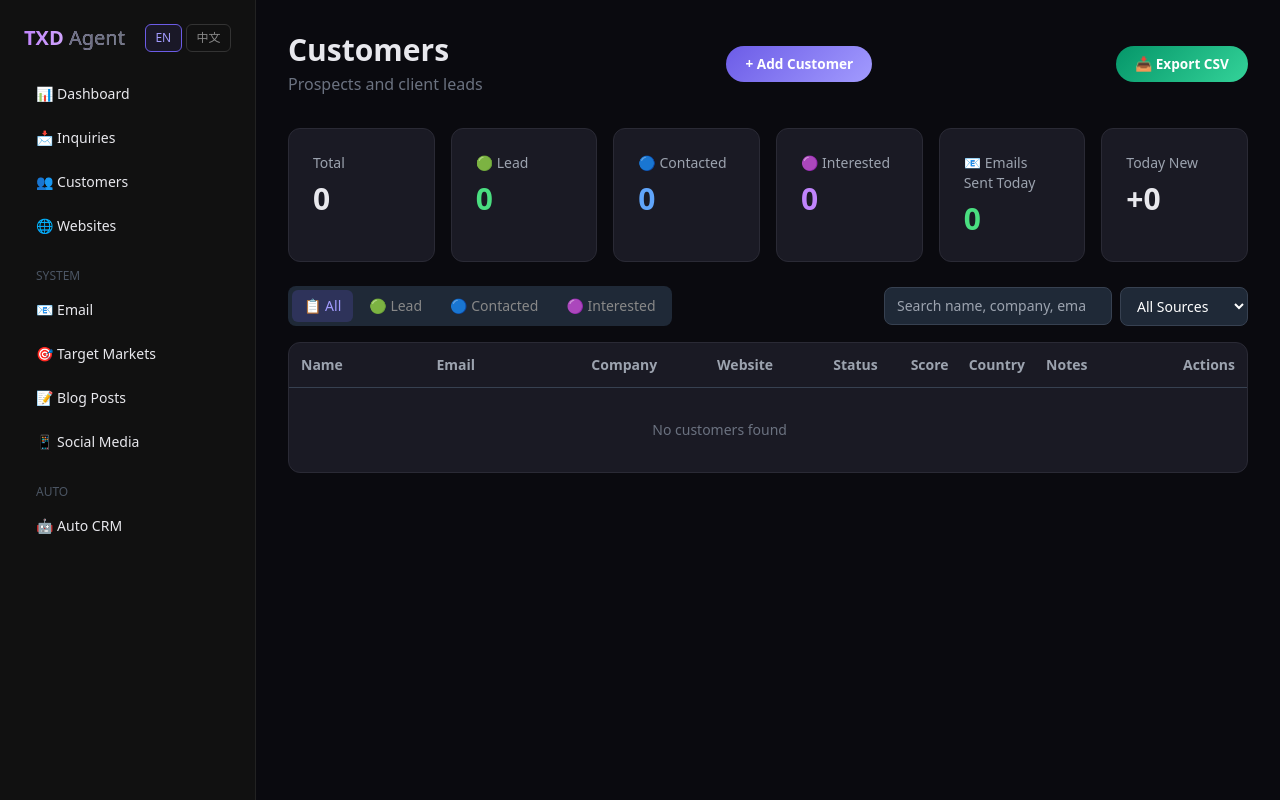
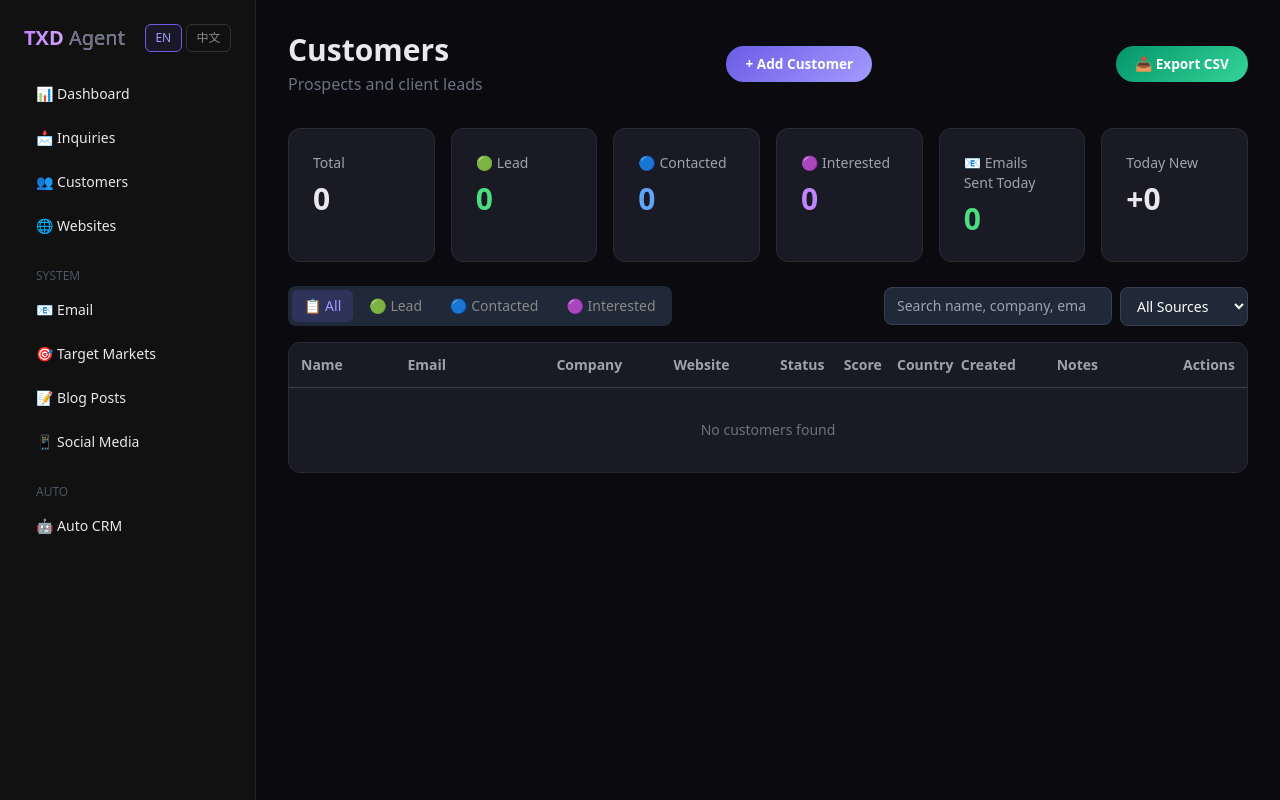
Before and after one commit to Jackzhangj2026/txd-trading, a FastAPI app: page /admin/customers in a window 1280 px wide. Run offline with FastAPI, Linux system fonts and the light colour scheme; data that the repository does not hold is empty; some libraries are stand-ins or nearby versions.

Commit message:
feat: customers list — add Created column showing generation time
- Added 'Created' column header + cell in JS row render
- Shows datetime (YYYY-MM-DD HH:MM:SS format)
- i18n: 'Created' label EN/CN
- Colspan updated for new column count (8→10)

```diff
--- a/backend/admin/i18n.py
+++ b/backend/admin/i18n.py
@@ -60,6 +60,7 @@ I18N = {
     "Email": {"en": "Email", "zh": "邮箱"},
     "Country": {"en": "Country", "zh": "国家"},
     "Score": {"en": "Score", "zh": "评分"},
+    "Created": {"en": "Created", "zh": "创建"},
     "No customers found": {"en": "No customers found", "zh": "暂无客户"},
     "Add Customer": {"en": "Add Customer", "zh": "添加客户"},
     "Phone": {"en": "Phone", "zh": "电话"},
--- a/backend/admin/templates/customers.html
+++ b/backend/admin/templates/customers.html
@@ -45,19 +45,20 @@
     <table class="w-full text-sm" style="table-layout:fixed;min-width:900px;">
         <thead>
             <tr class="text-gray-400 border-b border-gray-700">
-                <th class="text-left py-3 px-3" style="width:14%">{{ _t('Name') }}</th>
-                <th class="text-left py-3 px-3" style="width:16%">{{ _t('Email') }}</th>
-                <th class="text-left py-3 px-3" style="width:13%">{{ _t('Company') }}</th>
-                <th class="text-left py-3 px-3" style="width:12%">{{ _t('Website') }}</th>
-                <th class="text-left py-3 px-3" style="width:8%">{{ _t('Status') }}</th>
-                <th class="text-left py-3 px-3" style="width:6%">{{ _t('Score') }}</th>
-                <th class="text-left py-3 px-3" style="width:8%">{{ _t('Country') }}</th>
-                <th class="text-left py-3 px-3" style="width:12%">{{ _t('Notes') }}</th>
-                <th class="text-right py-3 px-3" style="width:10%">{{ _t('Actions') }}</th>
+                <th class="text-left py-3 px-3" style="width:10%">{{ _t('Name') }}</th>
+                <th class="text-left py-3 px-3" style="width:14%">{{ _t('Email') }}</th>
+                <th class="text-left py-3 px-3" style="width:11%">{{ _t('Company') }}</th>
+                <th class="text-left py-3 px-3" style="width:10%">{{ _t('Website') }}</th>
+                <th class="text-left py-3 px-3" style="width:6%">{{ _t('Status') }}</th>
+                <th class="text-left py-3 px-3" style="width:5%">{{ _t('Score') }}</th>
+                <th class="text-left py-3 px-3" style="width:6%">{{ _t('Country') }}</th>
+                <th class="text-left py-3 px-3" style="width:9%">{{ _t('Created') }}</th>
+                <th class="text-left py-3 px-3" style="width:10%">{{ _t('Notes') }}</th>
+                <th class="text-right py-3 px-3" style="width:9%">{{ _t('Actions') }}</th>
             </tr>
         </thead>
         <tbody id="customer-table-body">
-            <tr><td colspan="8" class="text-gray-500 py-8 text-center">{{ _t('Loading') }}</td></tr>
+            <tr><td colspan="10" class="text-gray-500 py-8 text-center">{{ _t('Loading') }}</td></tr>
         </tbody>
     </table>
 </div>
@@ -127,7 +128,7 @@ async function loadCustomers() {
         const data = await res.json();
         const tbody = document.getElementById('customer-table-body');
         if (data.items.length === 0) {
-            tbody.innerHTML = '<tr><td colspan="8" class="text-gray-500 py-8 text-center">' + _t('No customers found') + '</td></tr>';
+            tbody.innerHTML = '<tr><td colspan="10" class="text-gray-500 py-8 text-center">' + _t('No customers found') + '</td></tr>';
             return;
         }
         tbody.innerHTML = data.items.map(c => {
@@ -136,6 +137,7 @@ async function loadCustomers() {
             const statusLabels = {lead: 'Lead', contacted: 'Contacted', interested: 'Interested'};
             const sc = statusColors[c.status] || '#6b7280';
             const sl = statusLabels[c.status] || c.status;
+            const created = c.created_at ? c.created_at.substring(0, 19).replace('T', ' ') : '';
             return `<tr class="border-b border-gray-800 hover:bg-white/5">
                 <td class="py-3 px-3 text-white truncate">${c.name || ''}</td>
                 <td class="py-3 px-3 text-blue-400 text-xs truncate">${c.email || ''}</td>
@@ -144,6 +146,7 @@ async function loadCustomers() {
                 <td class="py-3 px-3"><span class="badge" style="background:${sc}22;color:${sc}">${sl}</span></td>
                 <td class="py-3 px-3"><span class="badge" style="background:${scoreColor}22;color:${scoreColor}">${c.score}</span></td>
                 <td class="py-3 px-3 text-gray-400 truncate">${c.country || ''}</td>
+                <td class="py-3 px-3 text-gray-500 text-xs">${created}</td>
                 <td class="py-3 px-3 text-gray-500 text-xs truncate" title="${(c.notes || '').replace(/"/g,'&quot;')}">${(c.notes || '').substring(0, 40)}</td>
                 <td class="py-3 px-3 text-right whitespace-nowrap">
                     <button onclick="editCustomer('${c.id}')" class="text-blue-400 hover:text-blue-300 text-xs mr-2">${_t('Edit')}</button>
@@ -155,7 +158,7 @@ async function loadCustomers() {
             </tr>`;
         }).join('');
     } catch(e) {
-        document.getElementById('customer-table-body').innerHTML = '<tr><td colspan="8" class="text-red-400 py-8 text-center">' + _t('Failed to load') + '</td></tr>';
+        document.getElementById('customer-table-body').innerHTML = '<tr><td colspan="10" class="text-red-400 py-8 text-center">' + _t('Failed to load') + '</td></tr>';
     }
 }
 
```
